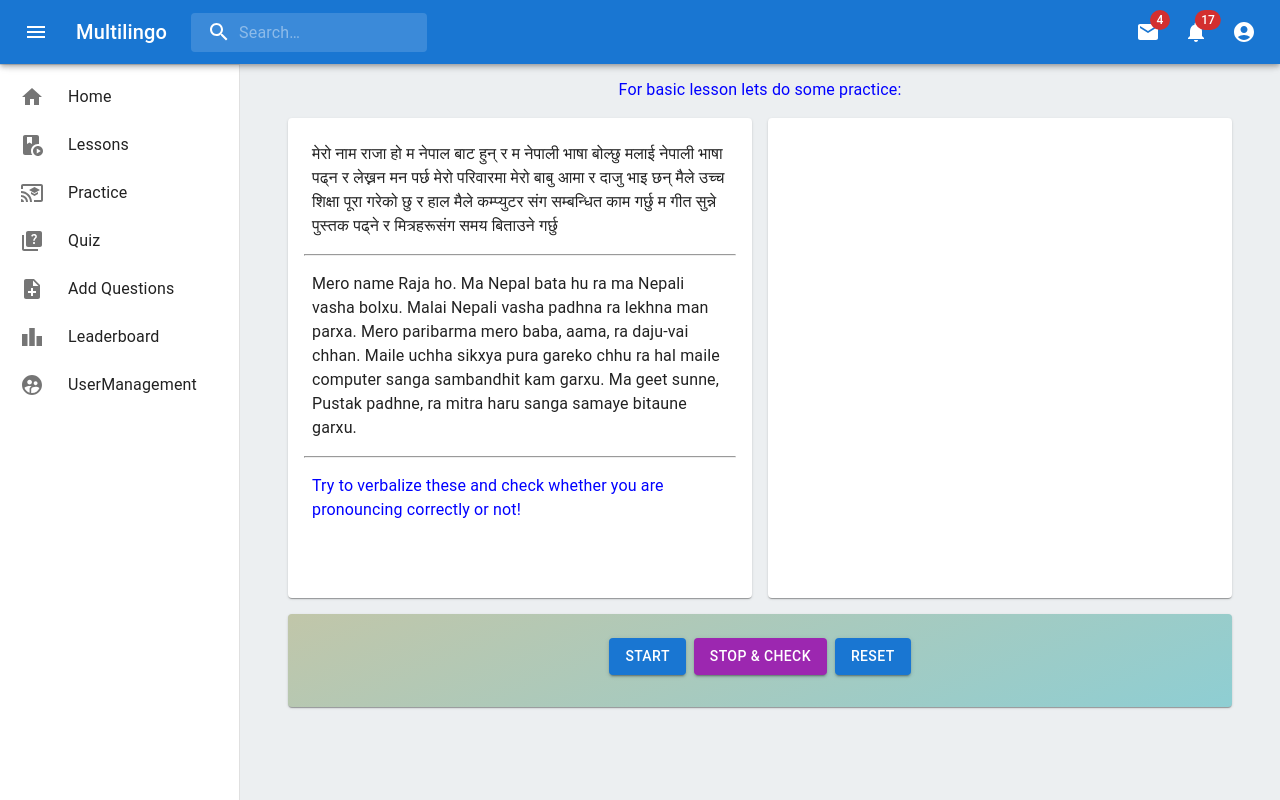
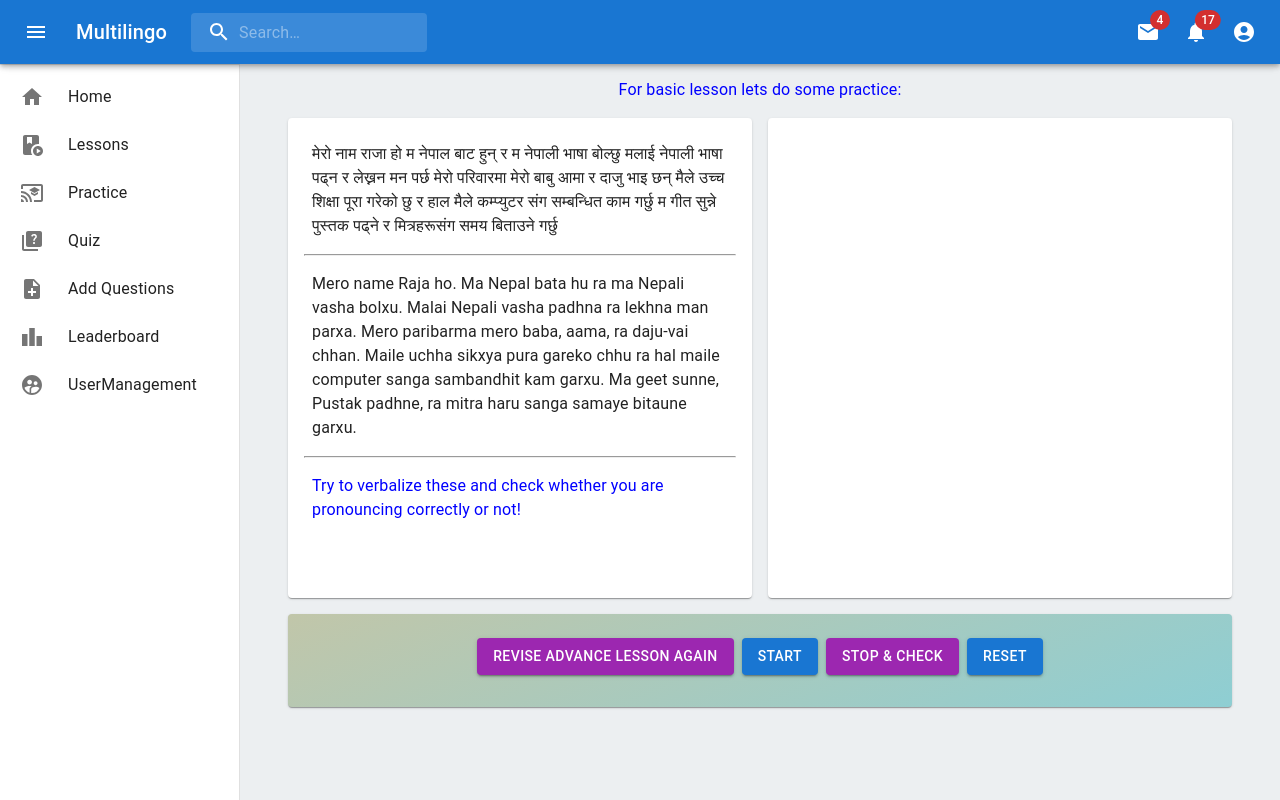
Before and after one commit to sristhilamichhane/multilingo, a React (Vite) app in the folder frontend/: page /advancePractice in a window 1280 px wide. Built offline with nearby package versions, Linux system fonts and the light colour scheme; what react-swipeable-views-utils would draw is missing.

Commit message:
style: :art: adding back to lesson button only

```diff
--- a/frontend/src/components/Practice/AdvancePractice.jsx
+++ b/frontend/src/components/Practice/AdvancePractice.jsx
@@ -16,6 +16,7 @@ import SpeechRecognition, {
 // import "./Home.css";
 import { useState } from "react";
 import { compareTwoStrings } from "string-similarity";
+import { useNavigate } from "react-router-dom";
 
 const MainContent = styled(Box)(({ theme }) => ({
   flexGrow: 1,
@@ -26,6 +27,7 @@ const MainContent = styled(Box)(({ theme }) => ({
 }));
 
 const AdvancePractice = () => {
+  const navigate = useNavigate();
   const givenSentence = ` मेरो नाम राजा हो म नेपाल बाट हुन् र म नेपाली भाषा
   बोल्छु मलाई नेपाली भाषा पढ्न र लेख्नन मन पर्छ मेरो
   परिवारमा मेरो बाबु आमा र दाजु भाइ छन् मैले उच्च
@@ -121,6 +123,15 @@ const AdvancePractice = () => {
                       >
                         <Button
                           variant="contained"
+                          color="secondary"
+                          onClick={() => {
+                            navigate("/advanceLesson");
+                          }}
+                        >
+                          Revise Advance lesson again
+                        </Button>
+                        <Button
+                          variant="contained"
                           color="primary"
                           onClick={startListening}
                         >
```
